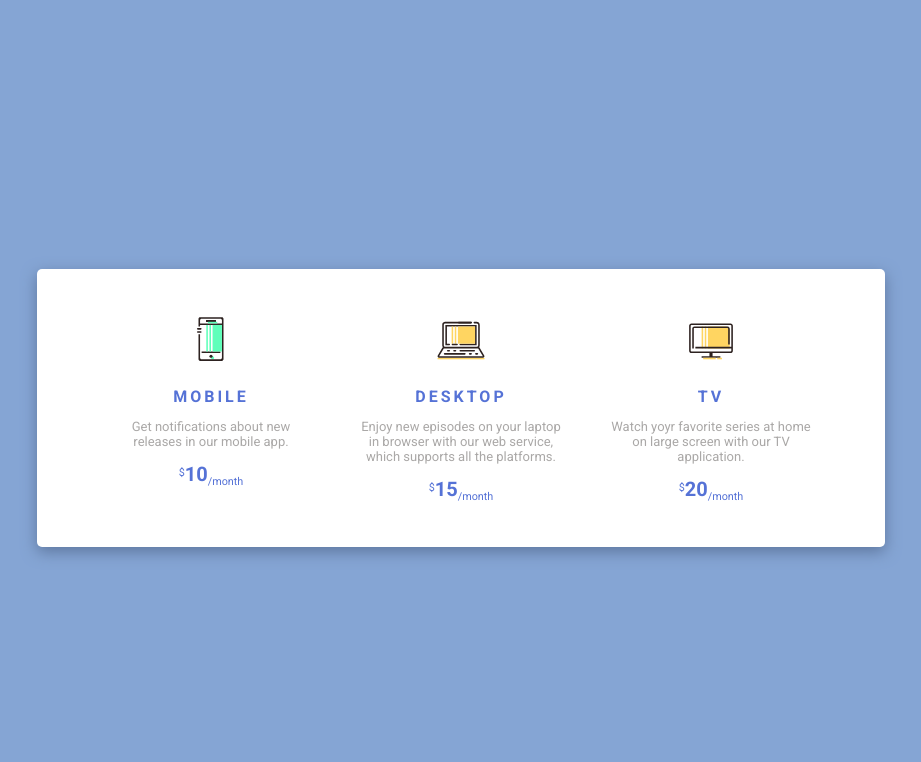
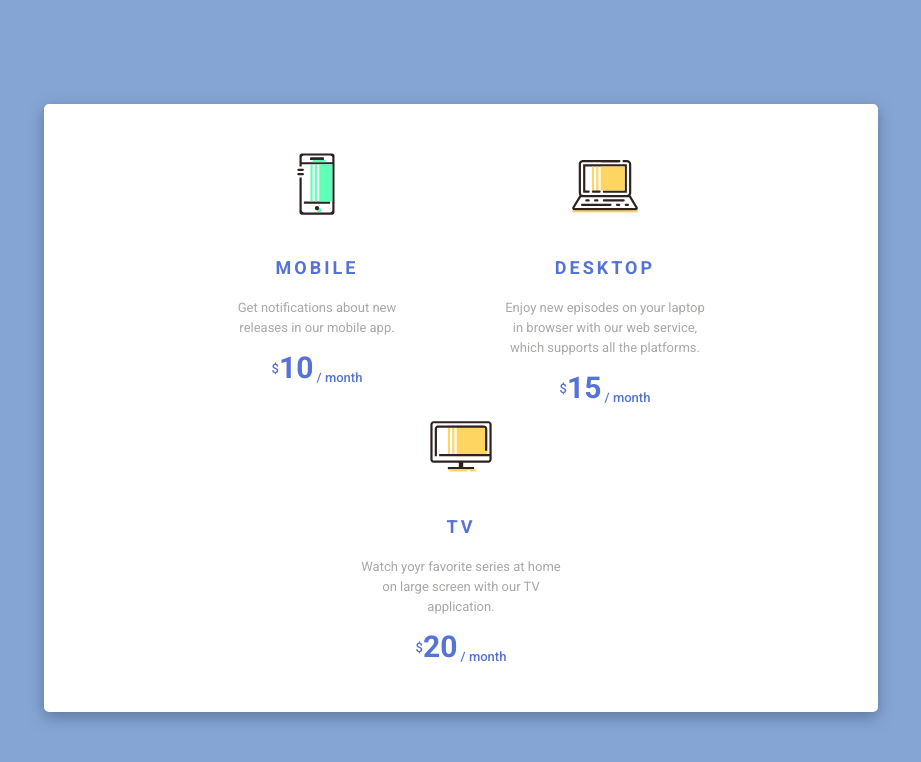
Before and after one commit to mariyakorsh/AdaptiveLayout, an Angular app: page / in a window 1280 px wide. Shown: the top 762 px of the page, without its empty margins (179-1100 px from the left). Built offline with nearby package versions, Linux system fonts and the light colour scheme.

Commit message:
refact style

```diff
--- a/src/app/components/card-list/card-list.component.scss
+++ b/src/app/components/card-list/card-list.component.scss
@@ -8,9 +8,9 @@
     display: flex;
     flex-wrap: wrap;
     justify-content: center;
-    width: 60%;
+    width: 66%;
     background-color: white;
-    padding: 45px;
+    padding: 45px 0;
     border-radius: 5px;
     box-shadow: 0 5px 15px #5e779f;
 }
--- a/src/app/components/card/card.component.html
+++ b/src/app/components/card/card.component.html
@@ -2,5 +2,5 @@
   <img [src]="'assets/icons/' + card.img" /><br/>
   <span class="title">{{card.title}}</span>
   <p class="description">{{card.description}}</p>
-  <span class="price"><sup>$</sup><strong class="value">{{card.price}}</strong><sub>/month</sub></span>
+  <span class="price"><sup>$</sup><span class="value">{{card.price}}</span><sub> / month</sub></span>
 </div>
--- a/src/app/components/card/card.component.scss
+++ b/src/app/components/card/card.component.scss
@@ -1,24 +1,32 @@
 .card {
     width: 200px;
     text-align: center;
-    padding: 0 25px;
+    padding: 0 44px;
 
     img {
-        width: 50px;
-        margin-bottom: 20px;
+        width: 70px;
+        margin-bottom: 33px;
     }
 
     .title {
         text-transform: uppercase;
-        font-weight: bold;
+        font-weight: 600;
         color: #5572d6;
-        font-size: 16px;
+        font-size: 18px;
         letter-spacing: 3px;
+    }
+    .description {
+        margin: 18px 0 20px 0;
     }
     .price {
         color: #5572d6;
         .value {
-            font-size: 20px;
+            font-size: 30px;
+            font-weight: 600;
+        }
+        sup, sub {
+            font-weight: 500;
+            font-size: 100%;
         }
     }
 }
--- a/src/styles.scss
+++ b/src/styles.scss
@@ -8,4 +8,5 @@ body {
     font-family: Roboto, sans-serif;
     color: #aaa8a7;
     font-size: 13px;
+    line-height: 20px;
 }
```
Also changed, not shown: 5 other files (tests, documents, lock files or other folders).
